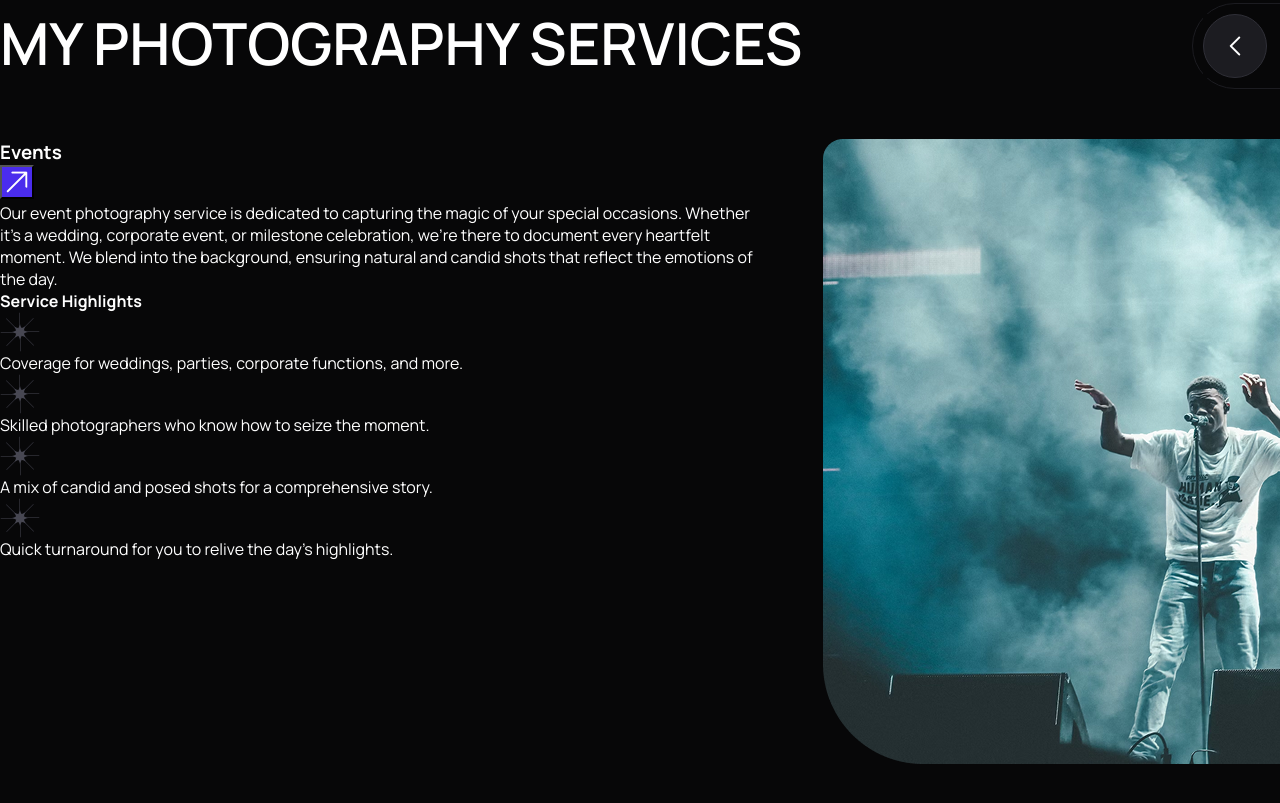
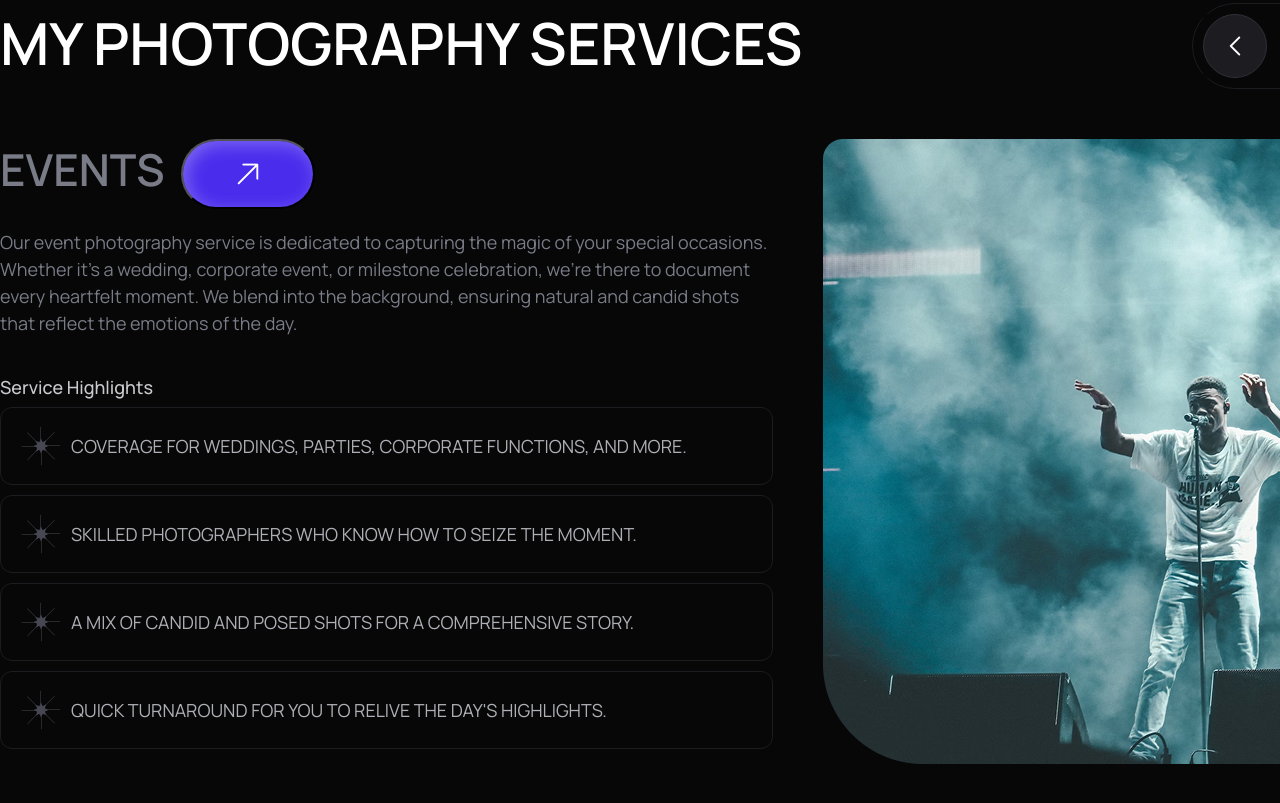
Before and after one commit to Tima-monad/Damien, a plain HTML site: page index.html in a window 1280 px wide. Shown: the part 1182-1985 px from the top of the page. Drawn offline with Linux system fonts and the light colour scheme.

Commit message:
2sections

```diff
--- a/css/style.css
+++ b/css/style.css
@@ -240,27 +240,94 @@
   gap: 50px;
 }
 
-.nigas-events-info {}
+.nigas-events-info {
+  display: flex;
+  flex-direction: column;
+  gap: 50px;
+}
 
-.nigas-events-info-heading {}
+.nigas-events-info-heading {
+  display: flex;
+  flex-direction: column;
+  gap: 20px;
+}
 
-.nigas-events-info-heading-title {}
+.nigas-events-info-heading-title {
+  display: flex;
+  justify-content: start;
+  gap: 16px;
 
-.nigas-events-info-headint-title-button {}
+}
+
+.nigas-events-info-heading-title-text {
+  color: #797C86;
+  font-size: 44px;
+  font-weight: 600;
+  text-transform: uppercase;
+}
+
+.nigas-events-info-headint-title-button {
+  display: flex;
+  padding: 18px 50px;
+  align-items: center;
+  gap: 10px;
+  border-radius: 100px;
+  background: #4A2CED;
+  box-shadow: 4px 4px 17.4px 0px rgba(255, 255, 255, 0.28) inset;
+}
 
 .nigas-events-info-headint-title-button-pointer {}
 
-.nigas-events-info-service {}
+.nigas-events-info-heading-text {
+  align-self: stretch;
+  color: #797C86;
+  font-size: 18px;
+  font-weight: 400;
+  line-height: 1.5;
+}
 
-.nigas-events-info-service-title {}
+.nigas-events-info-service {
+  display: flex;
+  flex-direction: column;
+  gap: 20px;
+}
 
-.nigas-events-info-service-list {}
+.nigas-events-info-service-title {
+  color:  #CACACE;
+  font-size: 18px;
+  font-weight: 500;
+  line-height: 1.5%;
+}
 
-.nigas_events-info_service-list-item {}
+.nigas-events-info-service-list {
+  display: flex;
+  flex-direction: column;
+  gap: 10px;
+}
 
-.nigas_events-info_service-list-item-img {}
+.nigas_events-info_service-list-item {
+  display: flex;
+  gap: 10px;
+  align-items: center;
+  padding: 18px 20px;
+  align-self: stretch;
+  border-radius: 12px;
+  border: 1px solid #1C1C21;
+}
 
-.nigas_events-info_service-list-item-text {}
+.nigas_events-info_service-list-item-img {
+  width: 40px;
+  height: 40px;
+}
+
+.nigas_events-info_service-list-item-text {
+  flex: 1 0 0;
+  color: #AFB0B6;
+  font-size: 18px;
+  line-height: 1.5;
+  /* 27px */
+  text-transform: uppercase;
+}
 
 .nigas-events-img {
   width: 773px;
--- a/index.html
+++ b/index.html
@@ -63,17 +63,17 @@
                         <div class="about-info-contact-work">
                             <ul class="about-info-contact-work-social">
                                 <li class="about-info-contact-work-social-item">
-                                    <a class="about-info-contact-work-social-item-link" href="#">
+                                    <a class="about-info-contact-work-social-item-link" href="https://www.facebook.com">
                                         <img src="./img/facebook.png" alt="facebook" />
                                     </a>
                                 </li>
                                 <li class="about-info-contact-work-social-item">
-                                    <a class="about-info-contact-work-social-item-link" href="#">
+                                    <a class="about-info-contact-work-social-item-link" href="https://x.com">
                                         <img src="./img/twitter.png" alt="twitter" />
                                     </a>
                                 </li>
                                 <li class="about-info-contact-work-social-item">
-                                    <a class="about-info-contact-work-social-item-link" href="#">
+                                    <a class="about-info-contact-work-social-item-link" href="https://www.linkedin.com">
                                         <img src="./img/linkedin.png" alt="linkedin" />
                                     </a>
                                 </li>
@@ -127,7 +127,7 @@
                                 <img src="./img/pointer.png" alt="pointer" class="nigas-events-info-headint-title-button-pointer">
                             </button>
                         </div>
-                        <p>Our event photography service is dedicated to capturing the magic of your special occasions. Whether it's a wedding, corporate event, or milestone celebration, we're there to document every heartfelt moment. We blend into the background, ensuring natural and candid shots that reflect the emotions of the day.</p>
+                        <p class="nigas-events-info-heading-text">Our event photography service is dedicated to capturing the magic of your special occasions. Whether it's a wedding, corporate event, or milestone celebration, we're there to document every heartfelt moment. We blend into the background, ensuring natural and candid shots that reflect the emotions of the day.</p>
                     </div>
                     <div class="nigas-events-info-service">
                         <h4 class="nigas-events-info-service-title">Service Highlights</h4>
```
Also changed, not shown: 1 other file.
